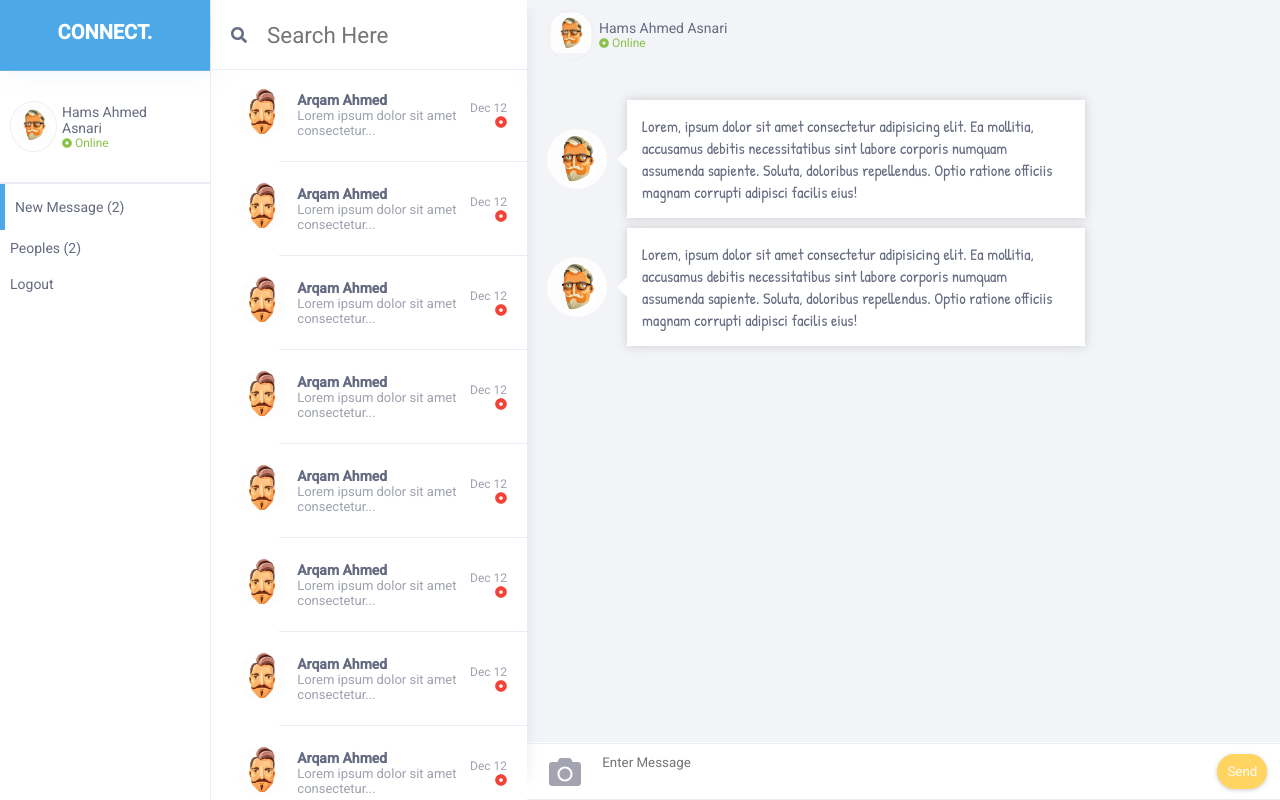
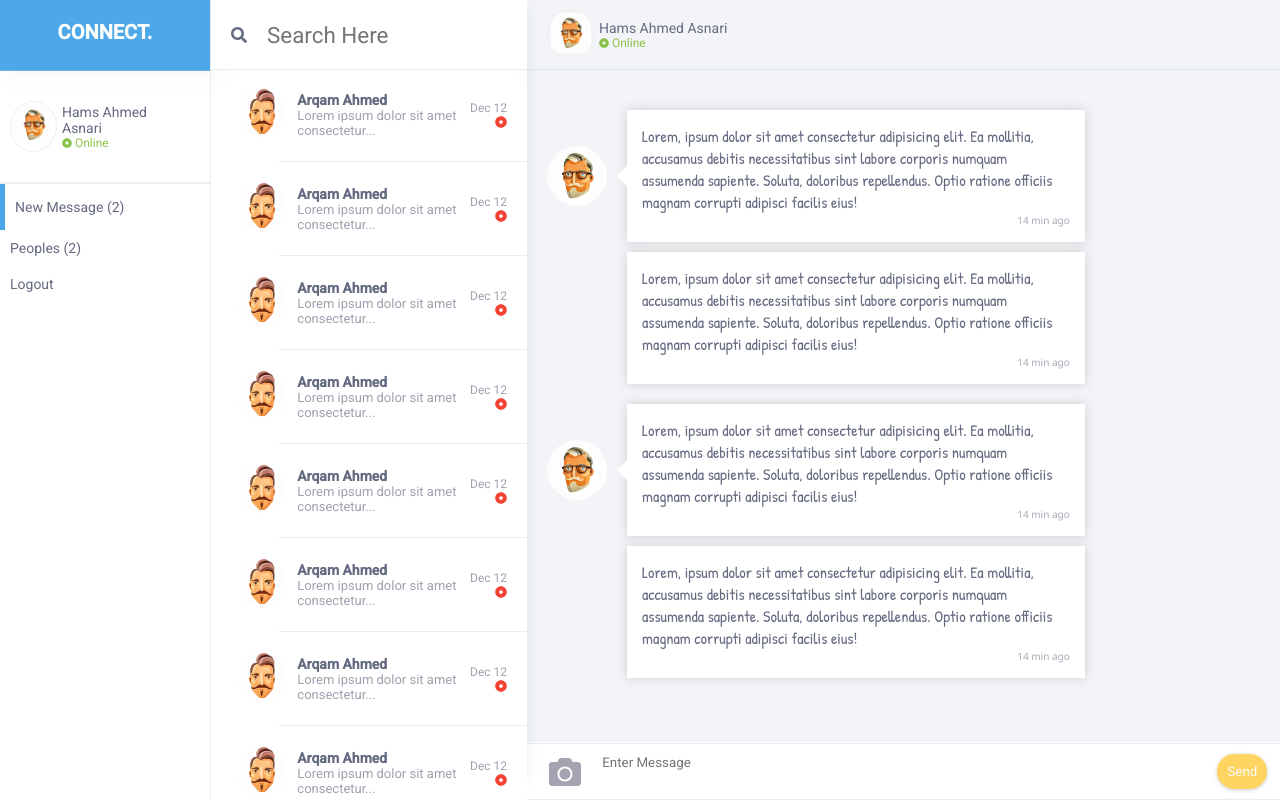
Before and after one commit to hamsahmedansari/React-Realtime-Chat, a React (Create React App) app: page / in a window 1280 px wide. Built offline with nearby package versions, Linux system fonts and the light colour scheme.

Commit message:
UPDATE: :construction: UI of ChatBox Single Scroll

```diff
--- a/src/components/common/message/index.jsx
+++ b/src/components/common/message/index.jsx
@@ -7,8 +7,12 @@ class Message extends Component {
     this.state = {};
   }
   render() {
+    const { sibling } = this.props;
     return (
-      <div className="message flex-container">
+      // secondMessage
+      <div
+        className={`message flex-container ${sibling ? "secondMessage" : ""}`}
+      >
         <img src="/assets/images/2.jpeg" alt="" className="item" />
         <div className="item">
           <p>
@@ -17,6 +21,7 @@ class Message extends Component {
             numquam assumenda sapiente. Soluta, doloribus repellendus. Optio
             ratione officiis magnam corrupti adipisci facilis eius!
           </p>
+          <p>14 min ago</p>
         </div>
       </div>
     );
--- a/src/components/common/message/style.scss
+++ b/src/components/common/message/style.scss
@@ -1,7 +1,20 @@
 .message {
-  margin-top: 10px;
+  margin-top: 20px;
   flex-direction: row;
   align-items: center;
+  // secondMessage
+  &.secondMessage {
+    margin-top: 10px;
+    img {
+      opacity: 0;
+    }
+    > :nth-child(2) {
+      &::before {
+        display: none;
+      }
+    }
+  }
+
   img {
     width: 60px;
     height: 60px;
@@ -26,9 +39,16 @@
 
       border-right: 10px solid #fff;
     }
+    > :nth-child(2) {
+      text-align: right;
+      font-family: "Segoe UI", sans-serif;
+      font-weight: 100;
+      font-size: 10px;
+      color: rgba(101, 107, 129, 0.5803921568627451);
+    }
   }
   p {
     font-family: "Patrick Hand", sans-serif;
-    font-weight: 300;
+    // font-weight: 400;
   }
 }
--- a/src/components/home/index.jsx
+++ b/src/components/home/index.jsx
@@ -151,7 +151,13 @@ class Home extends Component {
                     <Message />
                   </div>
                   <div className="item">
+                    <Message sibling={true} />
+                  </div>
+                  <div className="item">
                     <Message />
+                  </div>
+                  <div className="item">
+                    <Message sibling={true} />
                   </div>
                 </div>
               </div>
--- a/src/components/home/style.scss
+++ b/src/components/home/style.scss
@@ -170,7 +170,7 @@
         }
         > :nth-child(1) {
           // header
-          height: 70px;
+          height: 69px;
           border-bottom: 1px solid rgba(183, 195, 214, 0.3);
           box-shadow: 6px -3px 25px 0 rgba(183, 195, 214, 0.3);
           z-index: -1;
@@ -183,6 +183,7 @@
         > :nth-child(2) {
           top: 70px;
           height: calc(100% - 128px);
+          overflow-y: scroll;
           left: 0;
           > div {
             flex-direction: column;
@@ -190,6 +191,23 @@
             align-items: space-between;
             justify-content: center;
             padding: 20px;
+          }
+          &::-webkit-scrollbar-track {
+            -webkit-box-shadow: inset 0 0 6px rgba(255, 255, 255, 0);
+            background-color: rgba(255, 255, 255, 0);
+            border: 0;
+          }
+
+          &::-webkit-scrollbar {
+            width: 8px;
+            background-color: rgba(255, 255, 255, 0);
+            border: 0;
+          }
+
+          &::-webkit-scrollbar-thumb {
+            background-color: #4ca8e6;
+            border-radius: 10px;
+            border: 0;
           }
         }
         > :nth-child(3) {
```
